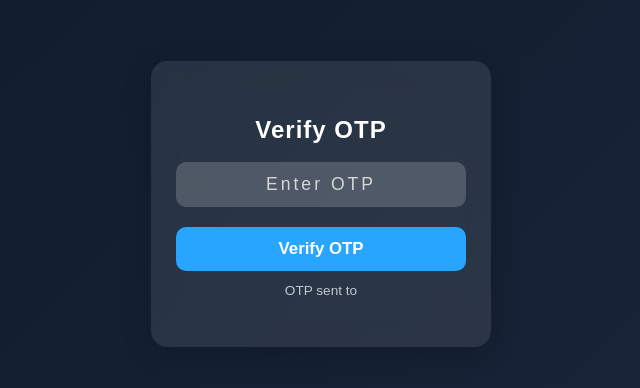
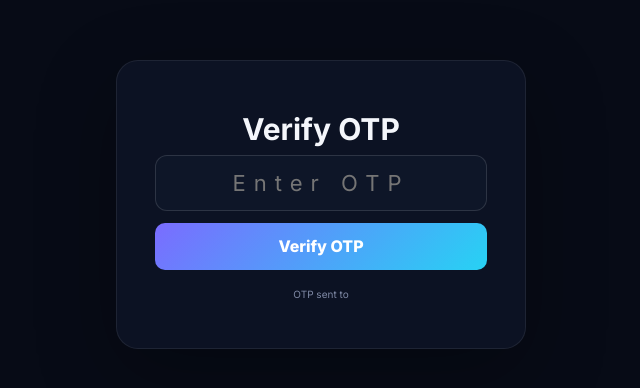
Before and after one commit to danish78691223/chatapp, a React (Create React App) app in the folder client/: page /login-otp in a window 1280 px wide. Shown: the part 196-584 px from the top of the page, without its empty margins (319-959 px from the left). Built offline with nearby package versions, Linux system fonts and the light colour scheme; no server answers.

Commit message:
Polish WEBCHAT OTP screen

```diff
--- a/client/src/pages/LoginOtp.css
+++ b/client/src/pages/LoginOtp.css
@@ -1,85 +1 @@
-/* Full background */
-.otp-container {
-  height: 100vh;
-  display: flex;
-  align-items: center;
-  justify-content: center;
-  background: linear-gradient(135deg, #0d1b2a, #1b263b);
-  font-family: 'Poppins', sans-serif;
-}
-
-/* Glass effect box */
-.otp-box {
-  width: 340px;
-  padding: 35px 25px;
-  background: rgba(255, 255, 255, 0.09);
-  border-radius: 16px;
-  backdrop-filter: blur(14px);
-  box-shadow: 0 8px 30px rgba(0,0,0,0.2);
-  text-align: center;
-  animation: fadeIn 0.3s ease-in-out;
-}
-
-/* Heading */
-.otp-box h2 {
-  color: #ffffff;
-  margin-bottom: 18px;
-  letter-spacing: 1px;
-  font-weight: 600;
-}
-
-/* OTP Input */
-.otp-input {
-  width: 100%;
-  padding: 12px 16px;
-  font-size: 1.1rem;
-  text-align: center;
-  border-radius: 10px;
-  border: none;
-  outline: none;
-  background: rgba(255, 255, 255, 0.18);
-  color: #fff;
-  letter-spacing: 3px;
-  margin-bottom: 20px;
-}
-
-.otp-input::placeholder {
-  color: #d6d6d6;
-}
-
-/* Button */
-.otp-btn {
-  width: 100%;
-  background: #28a6ff;
-  padding: 12px;
-  color: #fff;
-  font-size: 1.05rem;
-  border: none;
-  border-radius: 10px;
-  cursor: pointer;
-  transition: 0.2s;
-  font-weight: 600;
-}
-
-.otp-btn:hover {
-  background: #1a85d6;
-  transform: translateY(-2px);
-}
-
-/* Email info */
-.email-info {
-  margin-top: 12px;
-  color: #bfc9d6;
-  font-size: 0.85rem;
-}
-
-@keyframes fadeIn {
-  from {
-    opacity: 0;
-    transform: translateY(8px);
-  }
-  to {
-    opacity: 1;
-    transform: translateY(0);
-  }
-}
+.otp-container{min-height:100vh;display:grid;place-items:center;padding:25px;background:var(--bg);color:var(--text)}.otp-box{width:min(410px,100%);padding:38px;border:1px solid var(--border);border-radius:22px;background:var(--surface);box-shadow:var(--shadow);text-align:center}.otp-box h2{margin:12px 0 8px;font-size:30px}.otp-box form{display:flex;flex-direction:column;gap:12px}.otp-input{height:56px;width:100%;box-sizing:border-box;border:1px solid var(--border-strong);border-radius:12px;background:var(--input);color:var(--text);outline:0;text-align:center;font-size:22px;letter-spacing:8px}.otp-input:focus{border-color:var(--accent)}.otp-btn{height:47px;border:0;border-radius:10px;color:#fff;background:linear-gradient(135deg,var(--accent),var(--accent-2));font-weight:800;cursor:pointer}.email-info{color:var(--muted);font-size:10px;margin-top:18px}.email-info strong{color:var(--text)}
```
